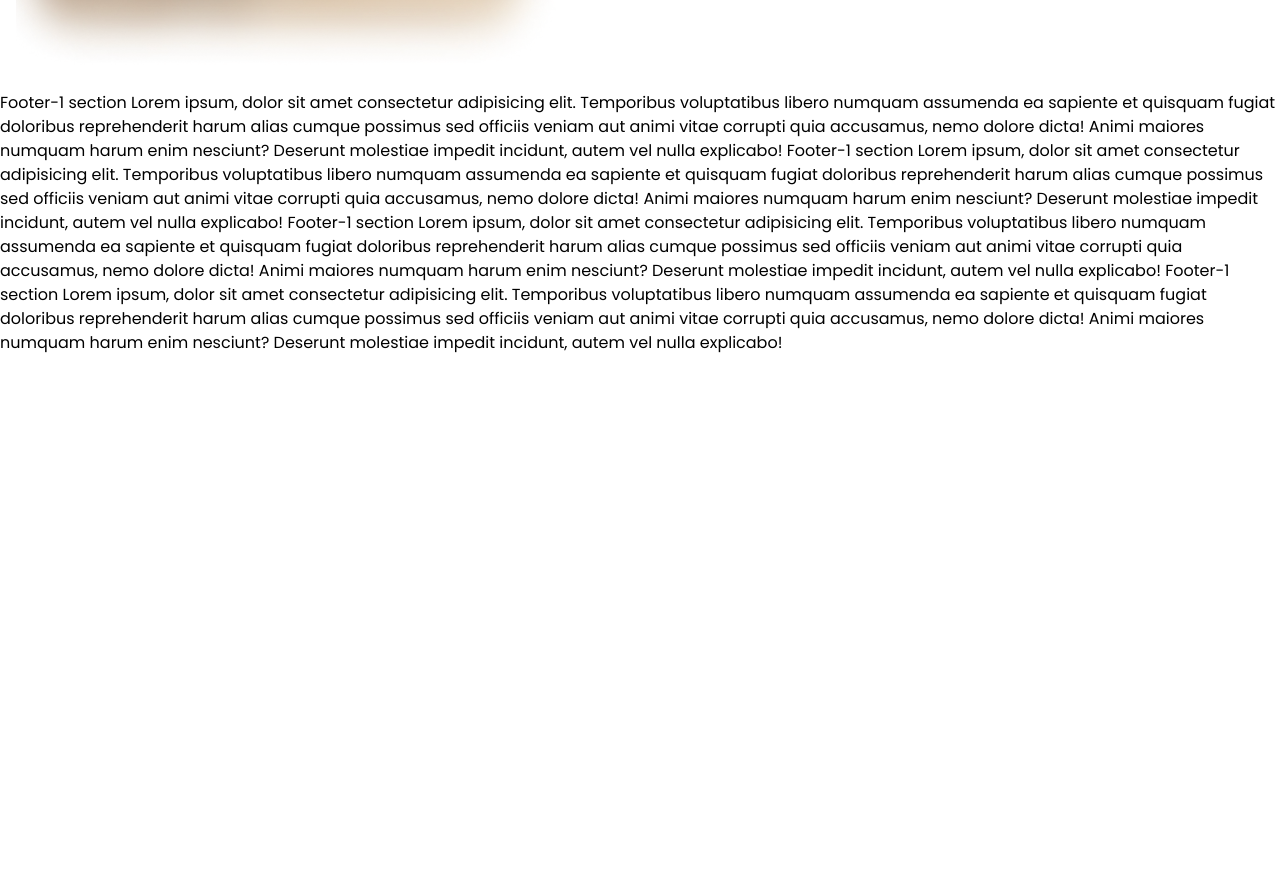
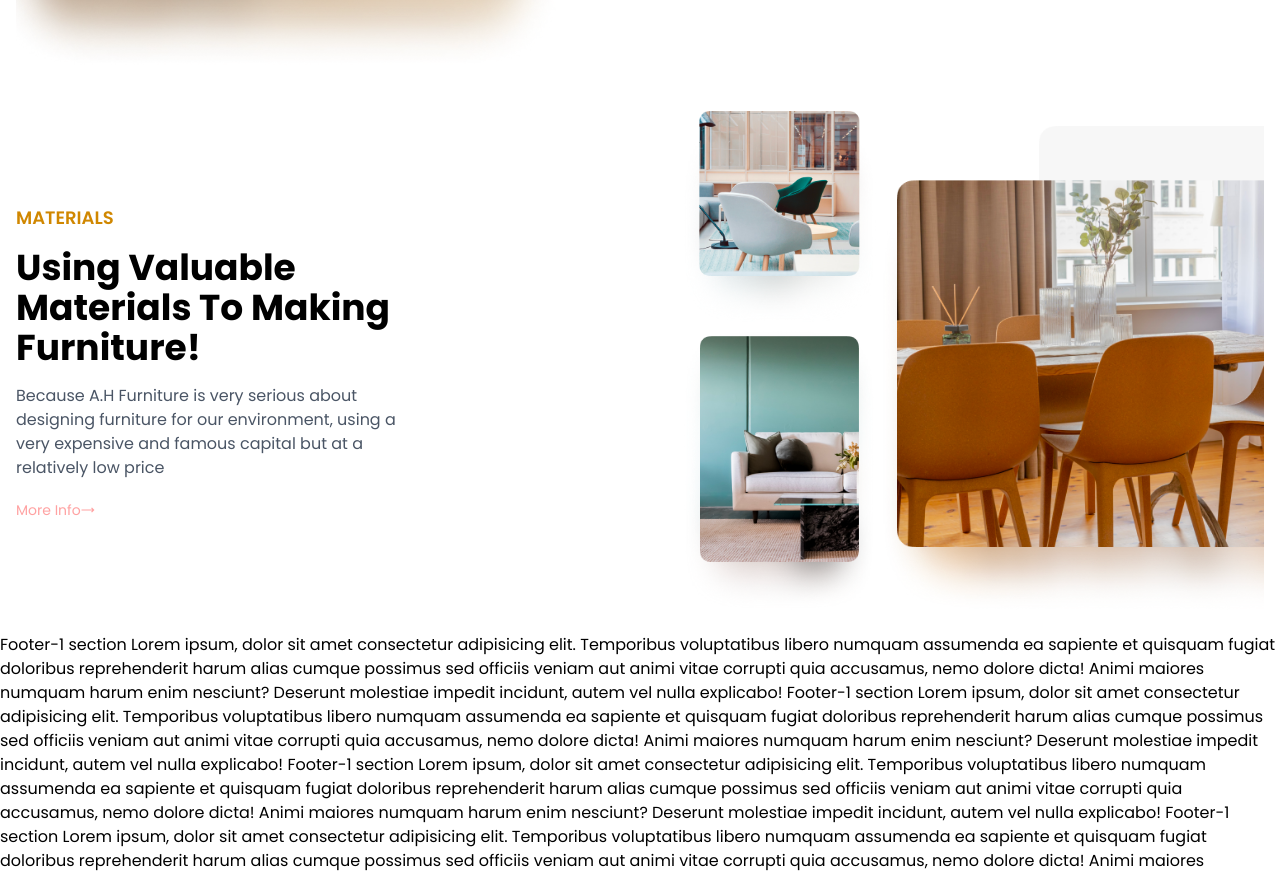
Before and after one commit to arifstk/A.H_Furniture, a React (Vite) app: page / in a window 1280 px wide. Shown: the part 2476-3351 px from the top of the page. Before the commit the page ends 2831 px from the top, so only its background shows below. Built offline with nearby package versions, Linux system fonts and the light colour scheme.

Commit message:
initial commit

```diff
--- a/src/pages/home/Home.jsx
+++ b/src/pages/home/Home.jsx
@@ -3,6 +3,7 @@ import Hero from './Hero';
 import WhyChoose from './WhyChoose';
 import Products from './../shop/Products';
 import Experiences from './Experiences';
+import Materials from './Materials';
 
 const Home = () => {
   return (
@@ -11,6 +12,7 @@ const Home = () => {
       <WhyChoose />
       <Products headline="Best Selling Products" />
       <Experiences />
+      <Materials />
     </div>
   );
 };
--- /dev/null
+++ b/src/pages/home/Materials.jsx
@@ -0,0 +1,32 @@
+import React from 'react';
+import materialImg1 from '../../assets/material1.png';
+import materialImg2 from '../../assets/material2.png';
+import materialImg3 from '../../assets/material3.png';
+import Button from './../../components/Button';
+
+
+const Materials = () => {
+  return (
+    <section className='container max-w-screen-2xl mx-auto py-5 px-4 flex flex-col md:flex-row items-center justify-between gap-8 md:gap-20'>
+
+      <div className='md:w-1/2 mx-auto'>
+        <h3 className='uppercase text-lg font-semibold text-yellow-600 mb-4'>Materials</h3>
+        <h2 className='capitalize text-4xl font-bold mb-4 md:w-2/3'>Using Valuable Materials to Making Furniture!</h2>
+        <p className='text-gray-600 mb-5 md:w-2/3 lg:w2/3'>Because A.H Furniture is very serious about designing furniture for our environment, using a very expensive and famous capital but at a relatively low price</p>
+        <Button text='More Info' />
+      </div>
+
+      <div className='md:w-1/2 flex md:items-end items-center'>
+        <div>
+          <img src={materialImg1} alt="" />
+          <img src={materialImg2} alt="" />
+        </div>
+        <div>
+          <img src={materialImg3} alt="" className='w-full md:w-[541px]' />
+        </div>
+      </div>
+    </section>
+  );
+};
+
+export default Materials;
```
